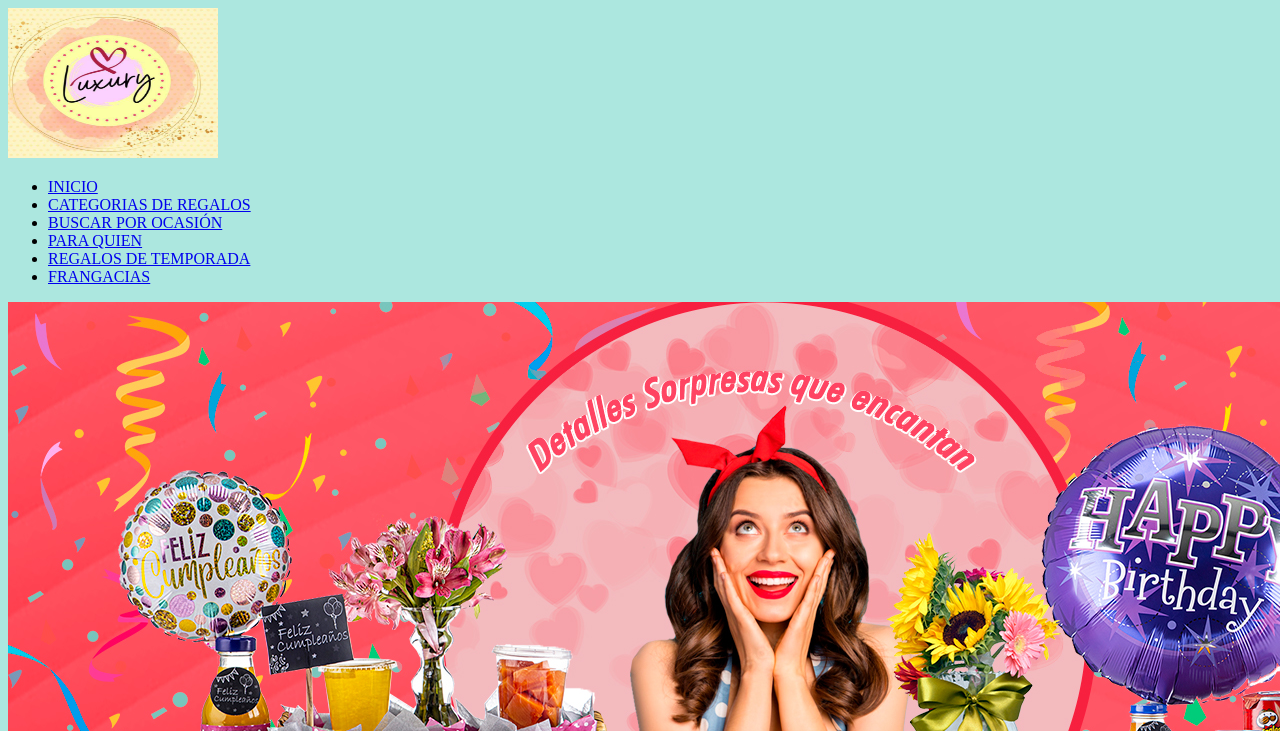
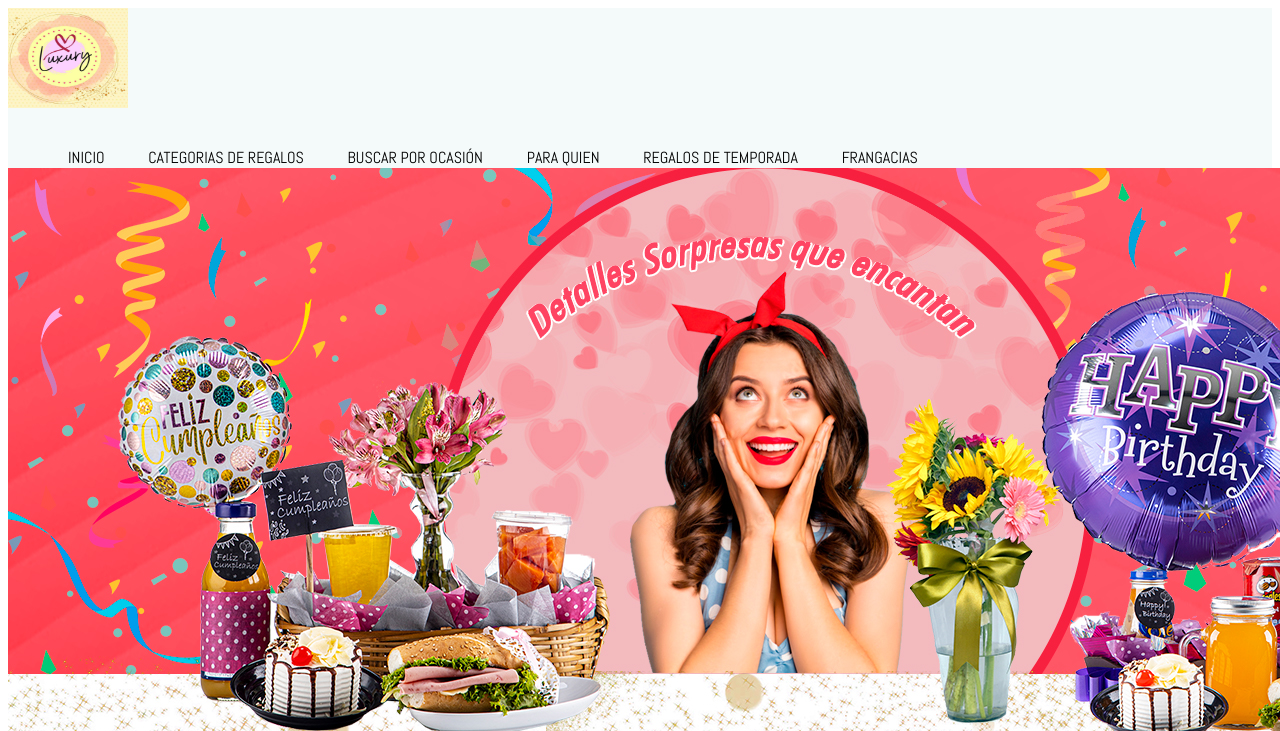
Before and after one commit to LISET3009/LUXURY-PAGINA-WEB-, a plain HTML site: page index.html in a window 1280 px wide. Shown: the top 731 px of the page. Drawn offline with Linux system fonts and the light colour scheme.

Commit message:
pequeño cambio

```diff
--- a/estilos/style.css
+++ b/estilos/style.css
@@ -1,3 +1,25 @@
 body {
-    background-color: rgb(172, 231, 223);
+    font-family: 'Abel', sans-serif;
  }
+
+nav{
+    width: 100%; /* Ancho */
+    height: 160px; /* Alto */
+    background-color: rgb(244, 250, 250);
+ }
+
+ nav ul li {
+      list-style-type: nome;
+      display: inline-block;
+      transition: 0.8s all;
+      padding: 18px 20px;
+ }
+
+ .img.logo{
+    width: 230px;
+    padding: 50px;
+}
+nav ul li a{
+    text-decoration: none;
+    color: black;
+}
--- a/index.html
+++ b/index.html
@@ -1,19 +1,25 @@
 <!DOCTYPE html>
 <html lang="es">
+
 <head>
     <meta charset="UTF-8">
     <meta http-equiv="X-UA-Compatible" content="IE=edge">
     <meta name="viewport" content="width=device-width, initial-scale=1.0">
     <title>LUXURY</title>
+    <link rel="preconnect" href="https://fonts.googleapis.com">
+    <link rel="preconnect" href="https://fonts.gstatic.com" crossorigin>
+    <link href="https://fonts.googleapis.com/css2?family=Abel&display=swap" rel="stylesheet">
+
     <link rel="stylesheet" href="./estilos/style.css">
 
 </head>
+
 <body>
 
 
     <header>
         <nav>
-            <a href="./index.html"> <img src="images/LOGO.jpeg" width="210px" height="150px" alt=""></a>
+            <a href="./index.html"> <img src="images/LOGO.jpeg" class="img.logo" width="120px" height="100px" alt=""></a>
             <ul>
                 <li><a href="./recetab.html">INICIO</a></li>
                 <li><a href="./recetab.html"> CATEGORIAS DE REGALOS </a></li>
@@ -28,14 +34,22 @@
 
 
     </header>
-     <section><iframe width="530" height="310" src="https://www.youtube.com/embed/ikUVGdVJhrU" title="DIY HAMPER | GIFT HAMPER | GIFT BASKET HAMPER USING CARTON| GIFT IDEAS" frameborder="0" allow="accelerometer; autoplay; clipboard-write; encrypted-media; gyroscope; picture-in-picture" allowfullscreen></iframe>
+    <section><iframe width="530" height="310" src="https://www.youtube.com/embed/ikUVGdVJhrU"
+            title="DIY HAMPER | GIFT HAMPER | GIFT BASKET HAMPER USING CARTON| GIFT IDEAS" frameborder="0"
+            allow="accelerometer; autoplay; clipboard-write; encrypted-media; gyroscope; picture-in-picture"
+            allowfullscreen></iframe>
 
         <article>
             <h2>Luxury Porque un Buen detalle nunca se olvida!</h2>
-            <p> Luxury Despertar fue creada en el año 2022, una mujer emprendedora que vieron en su idea de sorprender a los seres queridos, una gran oportunidad de negocio y hoy en día es una empresa lleva poco tiempo  de tradición que se ha posicionado en el mercado como un negocio novedoso y perfecto para regalar un detalle original a domicilio. </p>
+            <p> Luxury Despertar fue creada en el año 2022, una mujer emprendedora que vieron en su idea de sorprender a
+                los seres queridos, una gran oportunidad de negocio y hoy en día es una empresa lleva poco tiempo de
+                tradición que se ha posicionado en el mercado como un negocio novedoso y perfecto para regalar un
+                detalle original a domicilio. </p>
 
             <div>
-                <a href="#"> <div>Más info</div> </a>
+                <a href="#">
+                    <div>Más info</div>
+                </a>
             </div>
 
     </section>
@@ -61,4 +75,5 @@
 
 
 </body>
+
 </html>
```
Also changed, not shown: 1 other file. Lines whose indentation alone changed are shown as unchanged.
